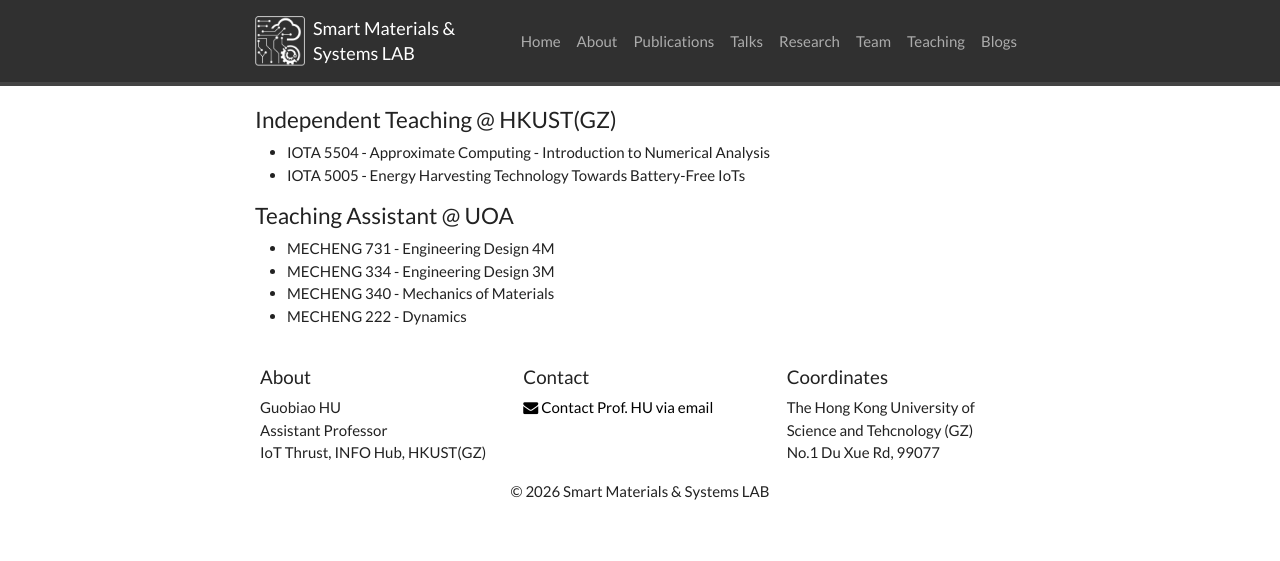
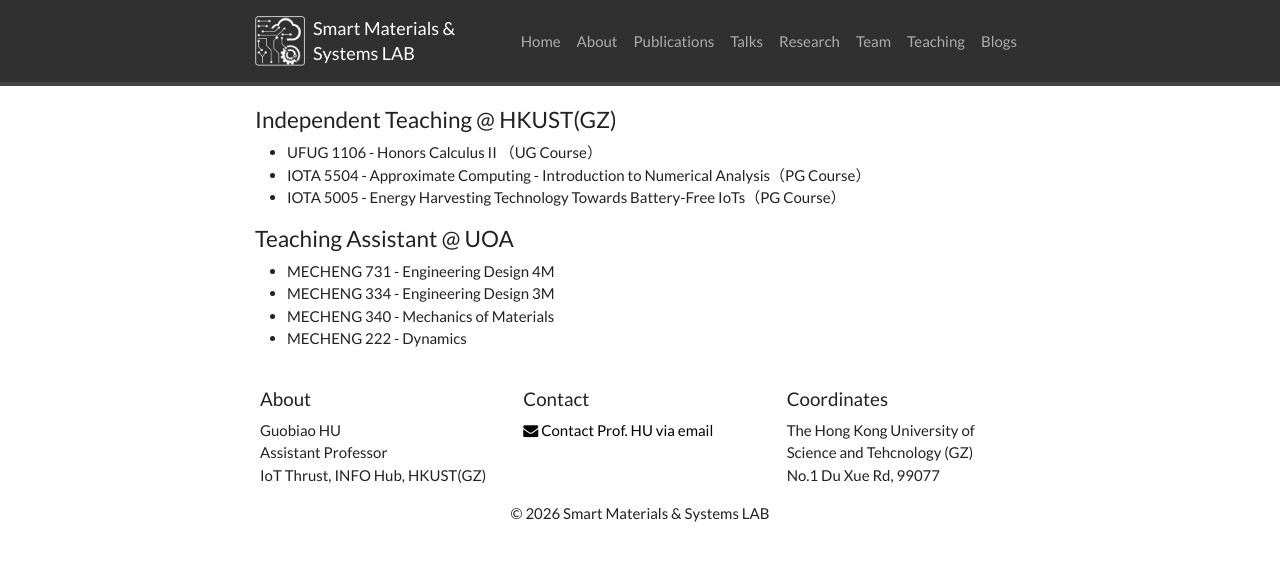
Before and after one commit to sms-lab/sms-lab.github.io, a Jekyll site: the page built from _pages/teaching.md, in a window 1280 px wide. Shown: the top 561 px of the page. Built offline with Jekyll 4.4.1, drawn with Linux system fonts in a browser that asks for light colours; nearby versions of some CDN libraries; a style sheet for code colours, icons or effects is not loaded.

Commit message:
Routine update

```diff
--- a/_pages/teaching.md
+++ b/_pages/teaching.md
@@ -7,8 +7,9 @@ permalink: /teaching/
 
 #### Independent Teaching @ HKUST(GZ)
 <!-- * Introduction to Physics (1961--63) [Textbook here!](https://www.feynmanlectures.caltech.edu/)-->
-* IOTA 5504 - Approximate Computing - Introduction to Numerical Analysis
-* IOTA 5005 - Energy Harvesting Technology Towards Battery-Free IoTs
+* UFUG 1106 - Honors Calculus II （UG Course）
+* IOTA 5504 - Approximate Computing - Introduction to Numerical Analysis（PG Course）
+* IOTA 5005 - Energy Harvesting Technology Towards Battery-Free IoTs（PG Course）
 <br>
 
 #### Teaching Assistant @ UOA
```
Also changed, not shown: _pages/home.md (+11 -5 lines), images/Featured IMAGE-3-Joule.jpg (added).
